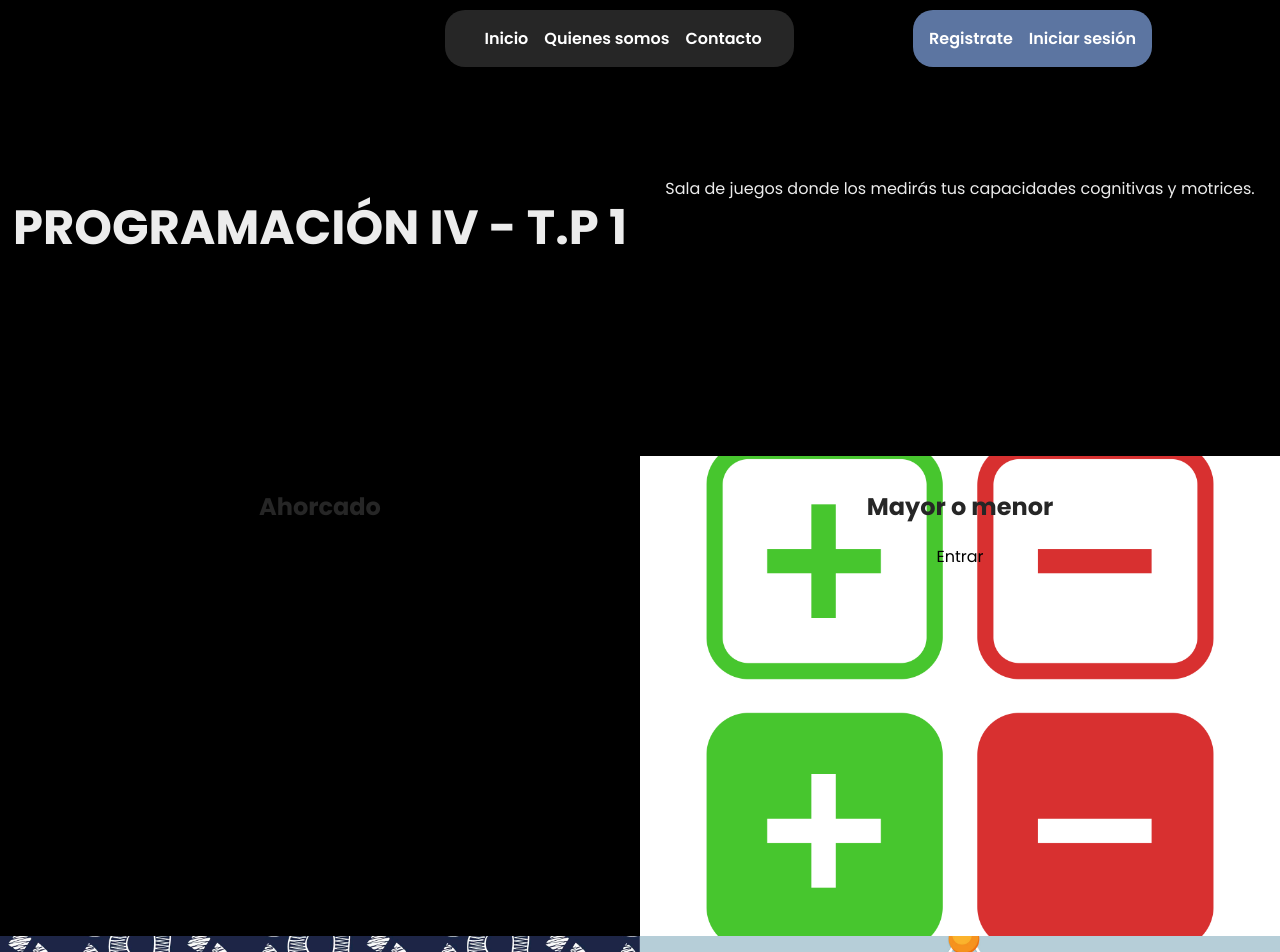
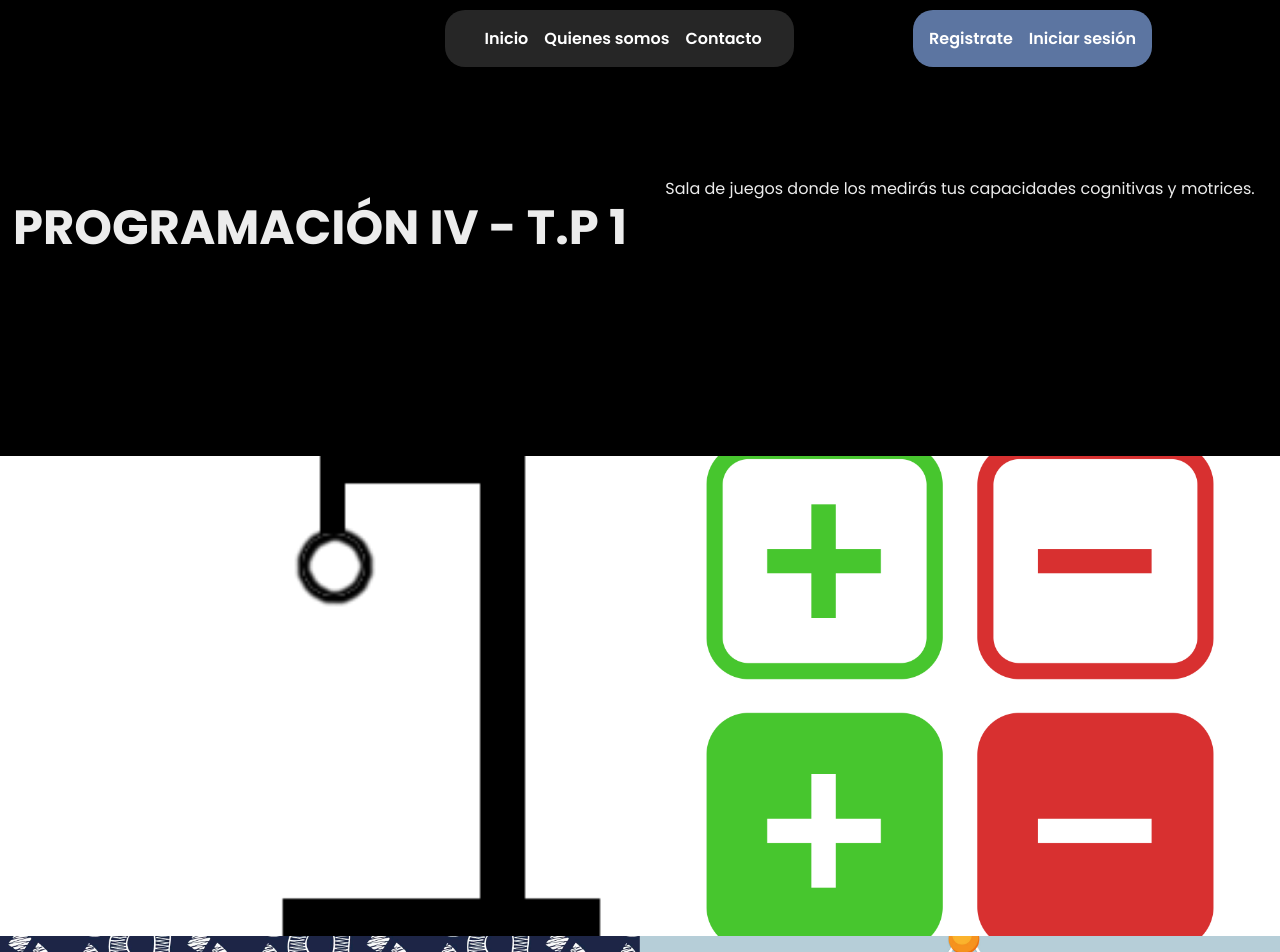
Before and after one commit to SantiagoPerezV/SalaDeJuegos, an Angular app: page / in a window 1280 px wide. Shown: the top 952 px of the page. Built offline with nearby package versions, Linux system fonts and the light colour scheme.

Commit message:
Ahoora si ultimo commit antes de sprint 3. 12/05. Estilos carta terminado

```diff
--- a/src/app/app.routes.ts
+++ b/src/app/app.routes.ts
@@ -11,11 +11,6 @@ export const routes: Routes = [
 
     { //ruta principal que muestra el Registro con la base
         path:'registro', loadComponent: ()=> import('./registro/registro.component').then(m=>m.RegistroComponent)
-    },
-
-    { //ruta comodin, Si encuentra una url no definida, vuelve a home
-        path:'**',
-        redirectTo: ''
     },
 
     {
--- a/src/app/home/home.component.css
+++ b/src/app/home/home.component.css
@@ -36,18 +36,27 @@ h1{
     object-fit: cover;
     height: 60vh;
     width: 100%;
+    transition-duration: 0.3s;
+    background-color: white;
 }
 
 .carta-juego .descripcion{
-    display: block;
+    display: none;
     position: relative;
-    color: var(--negro);
+    color: var(--blanco);
     justify-items: center;
     align-content: space-around;
     padding: 2%;
     z-index: 2;
+    transition-duration: 0.3s;
 }
-
-#ahorcado{
-    background-color: white;
+.carta-juego .descripcion a{
+    color:var(--blanco);
+    border: 1px solid white;
+    padding: 10%;
+    border-radius: 20px;
 }
+.carta-juego .descripcion a:hover{
+    color: var(--azul);
+    transition-duration: 0.2s;
+}
--- a/src/app/home/home.component.html
+++ b/src/app/home/home.component.html
@@ -7,9 +7,9 @@
 
 <div id="container-juegos">
 
-    <div *ngFor="let juego of juegos" class="carta-juego" (mouseenter)="AnimacionCartas('carta-' + juego.id)">
-        <img [src]="juego.imagen" [alt]="'img-' + juego.titulo">
-        <div class="descripcion" [ngStyle]="estilosDescripcion" id= {{juego.id}}>
+    <div *ngFor="let juego of juegos" class="carta-juego" (mouseenter)="AnimacionCartasIn(juego.id)" (mouseleave)="AnimacionCartasOut(juego.id)">
+        <img [ngStyle]="imagen[juego.id]" [src]="juego.imagen" [alt]="'img-' + juego.titulo">
+        <div class="descripcion" [ngStyle]="descripcion[juego.id]" id= {{juego.id}}>
             <h2>{{ juego.titulo }}</h2>
             <a [href]='juego.link'>Entrar</a>
         </div>
--- a/src/app/home/home.component.ts
+++ b/src/app/home/home.component.ts
@@ -5,6 +5,8 @@ import { FooterComponent } from '../footer/footer.component';
 import { NavbarComponent } from '../navbar/navbar.component';
 
 import { RouterLink } from '@angular/router';
+import { reduce } from 'rxjs';
+import { PropertyRead } from '@angular/compiler';
 
 @Component({
   selector: 'app-home',
@@ -18,7 +20,6 @@ import { RouterLink } from '@angular/router';
 export class HomeComponent implements OnInit{
 
   esta_logueado: boolean = false;
-  estilosDescripcion: {[key: string]: string} = {};
 
   //EXPORTO EN VARIABLES CADA CARTA
   juegos = [
@@ -43,13 +44,44 @@ export class HomeComponent implements OnInit{
         this.esta_logueado = true;
       }
     }
-  }
+  };
 
+  //Lista para cambiar estilos de cada descripcion de los juegos
+  descripcion: { [key: string]: { [key: string]: string } } = {
+    '1': {},
+    '2': {},
+    '3': {},
+    '4': {},
+  };
 
-  AnimacionCartas(id: string) {
-    this.estilosDescripcion = {
-      color: 'red',
+  //Lista para cambiar estilos de cada imagen de los juegos
+  imagen: { [key: string]: { [key: string]: string } } = {
+    '1': {},
+    '2': {},
+    '3': {},
+    '4': {},
   };
-}
+
+  AnimacionCartasIn(id: string) {
+      this.descripcion[id] = {
+        display: 'block',
+      };
+
+      this.imagen[id] = {
+        opacity:'0.5',
+        transform:'scale(1.25)',
+        filter:'brightness(90%) blur(1px)',
+      }
+  };
+
+  AnimacionCartasOut(id: string) {
+    this.descripcion[id] = {
+      display: 'none',
+    };
+
+    this.imagen[id] = {
+      opacity:'1',
+    }
+};
 
 }
--- a/src/app/navbar/navbar.component.css
+++ b/src/app/navbar/navbar.component.css
@@ -47,7 +47,7 @@
     background-color: rgb(92, 117, 161);
 }
 .navegacion-usuario .item a:hover{
-    color: rgb(114, 149, 204);
+    color: var(--azul);
 }
 
 /* BARRA DE NAVEGACION USUARIO LOGUEADO */
--- a/src/styles.css
+++ b/src/styles.css
@@ -2,6 +2,7 @@
 :root{
     --negro: rgb(38, 38, 38);
     --blanco: rgb(236, 236, 236);
+    --azul:  rgb(114, 149, 204);
 }
 
 *{
```
